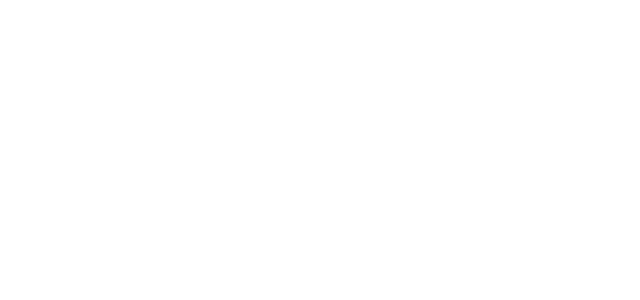
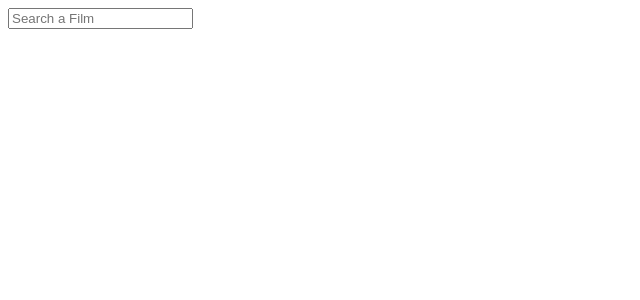
Before and after one commit to Pablo-V-Silva/vue-boolflix, a Vue app: page / in a window 1280 px wide. Shown: the top 300 px of the page, without its empty margins (0-640 px from the left). Built offline with nearby package versions, Linux system fonts and the light colour scheme.

Commit message:
add the searchbar

```diff
--- a/src/App.vue
+++ b/src/App.vue
@@ -1,11 +1,23 @@
 <template>
-  <div id="app"></div>
+  <div id="app">
+    <SiteHeader />
+    <SiteMain />
+    <SiteFooter />
+  </div>
 </template>
 
 <script>
+import SiteHeader from "./components/site_header.vue";
+import SiteMain from "./components/site_main.vue";
+import SiteFooter from "./components/site_footer.vue";
+
 export default {
   name: "App",
-  components: {},
+  components: {
+    SiteHeader,
+    SiteMain,
+    SiteFooter,
+  },
 };
 </script>
 
--- /dev/null
+++ b/src/components/site_footer.vue
@@ -0,0 +1,10 @@
+<template>
+  <div></div>
+</template>
+
+<script>
+export default {};
+</script>
+
+<style>
+</style>
--- /dev/null
+++ b/src/components/site_header.vue
@@ -0,0 +1,14 @@
+<template>
+  <div>
+    <form>
+      <input type="text" placeholder="Search a Film" />
+    </form>
+  </div>
+</template>
+
+<script>
+export default {};
+</script>
+
+<style>
+</style>
--- /dev/null
+++ b/src/components/site_main.vue
@@ -0,0 +1,10 @@
+<template>
+  <div></div>
+</template>
+
+<script>
+export default {};
+</script>
+
+<style>
+</style>
```
